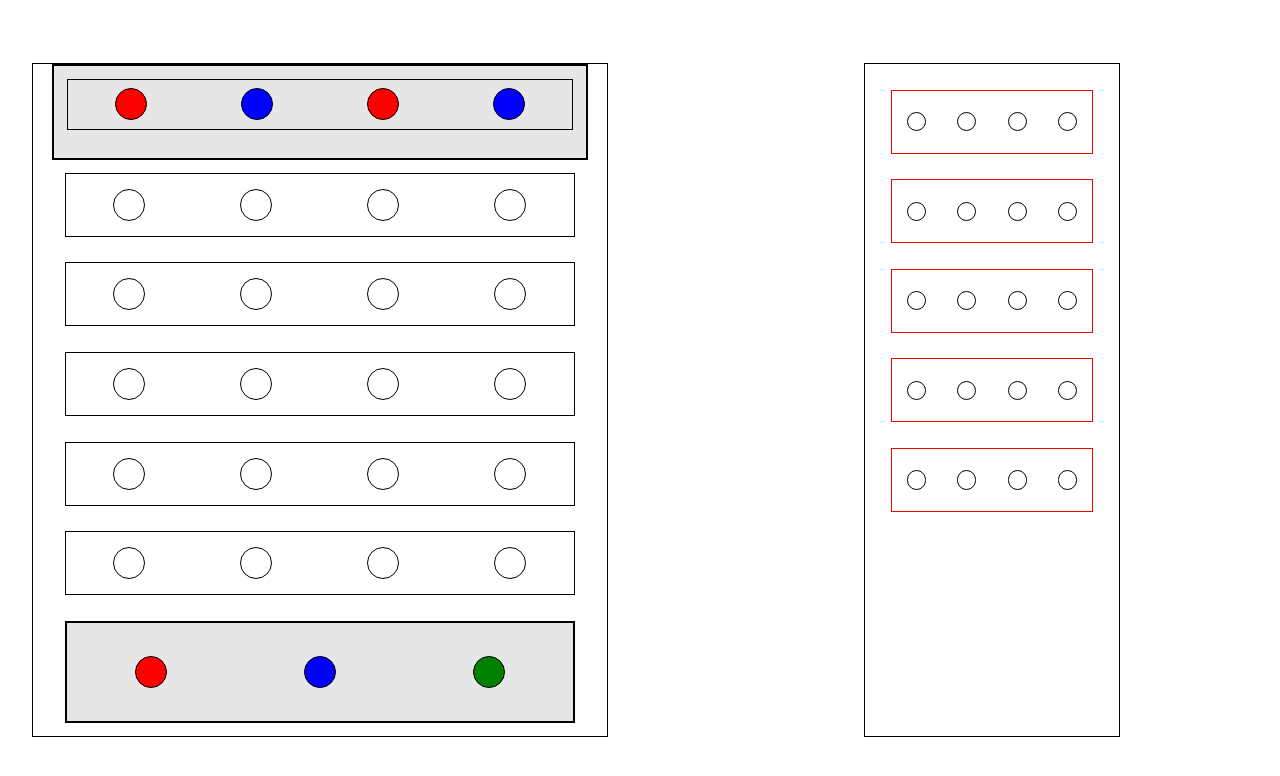
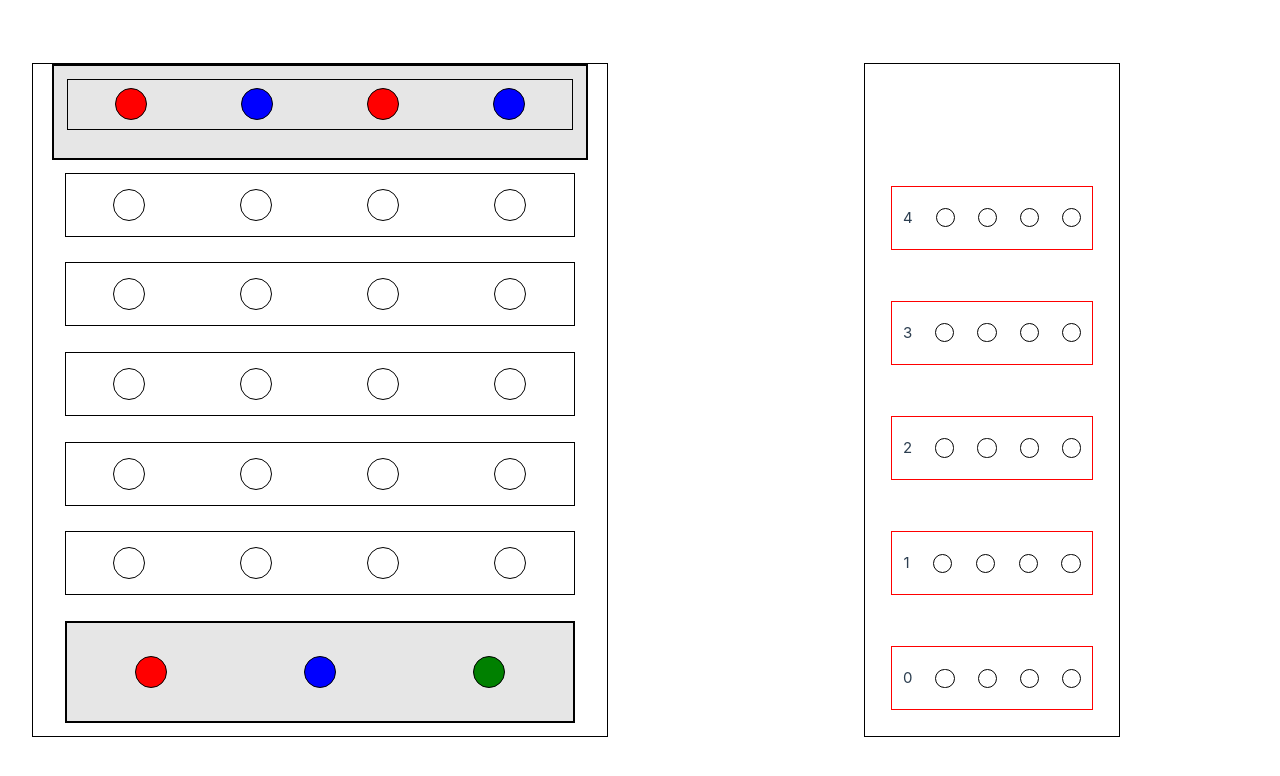
Before and after one commit to Flothar78/mastermind, a Vue app: page / in a window 1280 px wide. Shown: the top 776 px of the page. Built offline with nearby package versions, Linux system fonts and the light colour scheme; the HTML template or start-up script is replaced by a standard one.

Commit message:
add row number to template in CheckRow component

```diff
--- a/ColorStore.ts
+++ b/ColorStore.ts
@@ -46,7 +46,6 @@ export const useColorStore = defineStore("ColorStore", {
     checkColorsPlaces() {
       this.resultColors.length = 0;
       this.arrayOfChosenPeons.map((x, i, a) => {
-        console.log(x);
         if (this.solutionColors[i] === x) {
           this.resultColors.push("black");
         } else if (this.solutionColors.includes(x)) {
@@ -59,8 +58,8 @@ export const useColorStore = defineStore("ColorStore", {
           this.resultColors.push("none");
         }
       });
-      console.log(this.resultColors.sort());
-      return this.resultColors.sort();
+      console.log(this.resultColors);
+      return this.resultColors;
     },
   },
   getters: {
--- a/src/components/CheckRow.vue
+++ b/src/components/CheckRow.vue
@@ -5,9 +5,11 @@ import { storeToRefs } from "pinia";
 const color_store = useColorStore();
 const { numberOfPeons, rows } = storeToRefs(color_store);
 const checkColorsPlaces = color_store.checkColorsPlaces();
+defineProps({ rowNumber: Number });
 </script>
 <template>
   <div>
+    <p>{{ rowNumber }}</p>
     <PeonOccurence
       v-for="peon in numberOfPeons"
       :key="peon - 1"
--- a/src/stores/ColorStore.js
+++ b/src/stores/ColorStore.js
@@ -42,7 +42,6 @@ export const useColorStore = defineStore("ColorStore", {
         checkColorsPlaces() {
             this.resultColors.length = 0;
             this.arrayOfChosenPeons.map((x, i, a) => {
-                console.log(x);
                 if (this.solutionColors[i] === x) {
                     this.resultColors.push("black");
                 }
--- a/src/views/ResultView.vue
+++ b/src/views/ResultView.vue
@@ -8,6 +8,7 @@ const { rows } = storeToRefs(color_store);
 <template>
   <div class="try-result">
     <CheckRow
+      :rowNumber="rows.indexOf(row)"
       v-for="row in rows"
       :key="rows.indexOf(row)"
       class="color-check-container"
@@ -19,16 +20,10 @@ const { rows } = storeToRefs(color_store);
 @media screen and (min-width: 800px) {
   .try-result {
     border: black 0.5px solid;
+    display: flex;
+    flex-direction: column-reverse;
     width: 20vw;
     margin-left: 20vw;
-  }
-  .color-check-container {
-    border: red 1px solid;
-    display: flex;
-    justify-content: space-around;
-    align-items: center;
-    height: 5vw;
-    margin: 2vw;
   }
   .color-check-container {
     border: red 1px solid;
```
Also changed, not shown: 1 other file (tests, documents, lock files or other folders).
